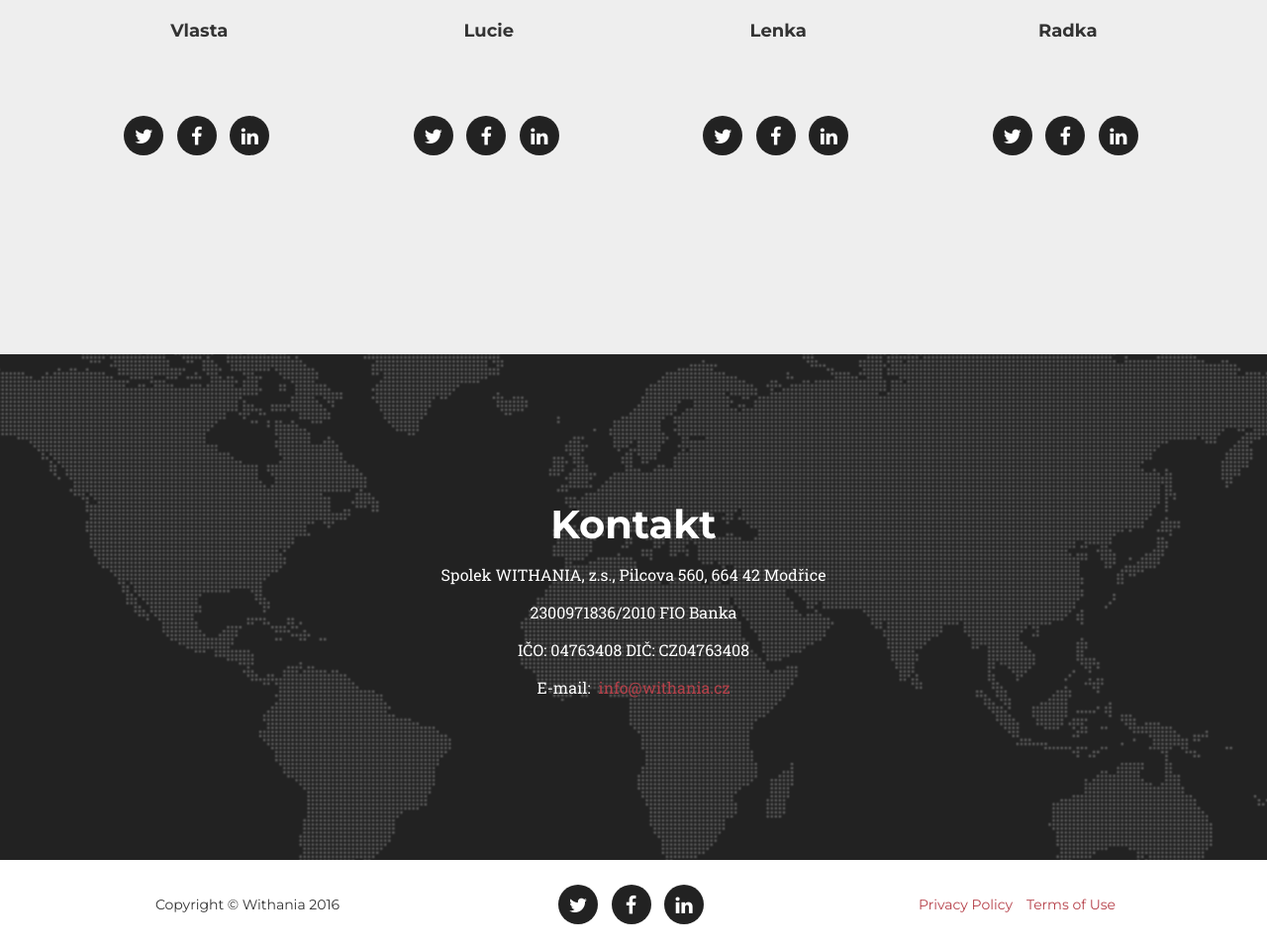
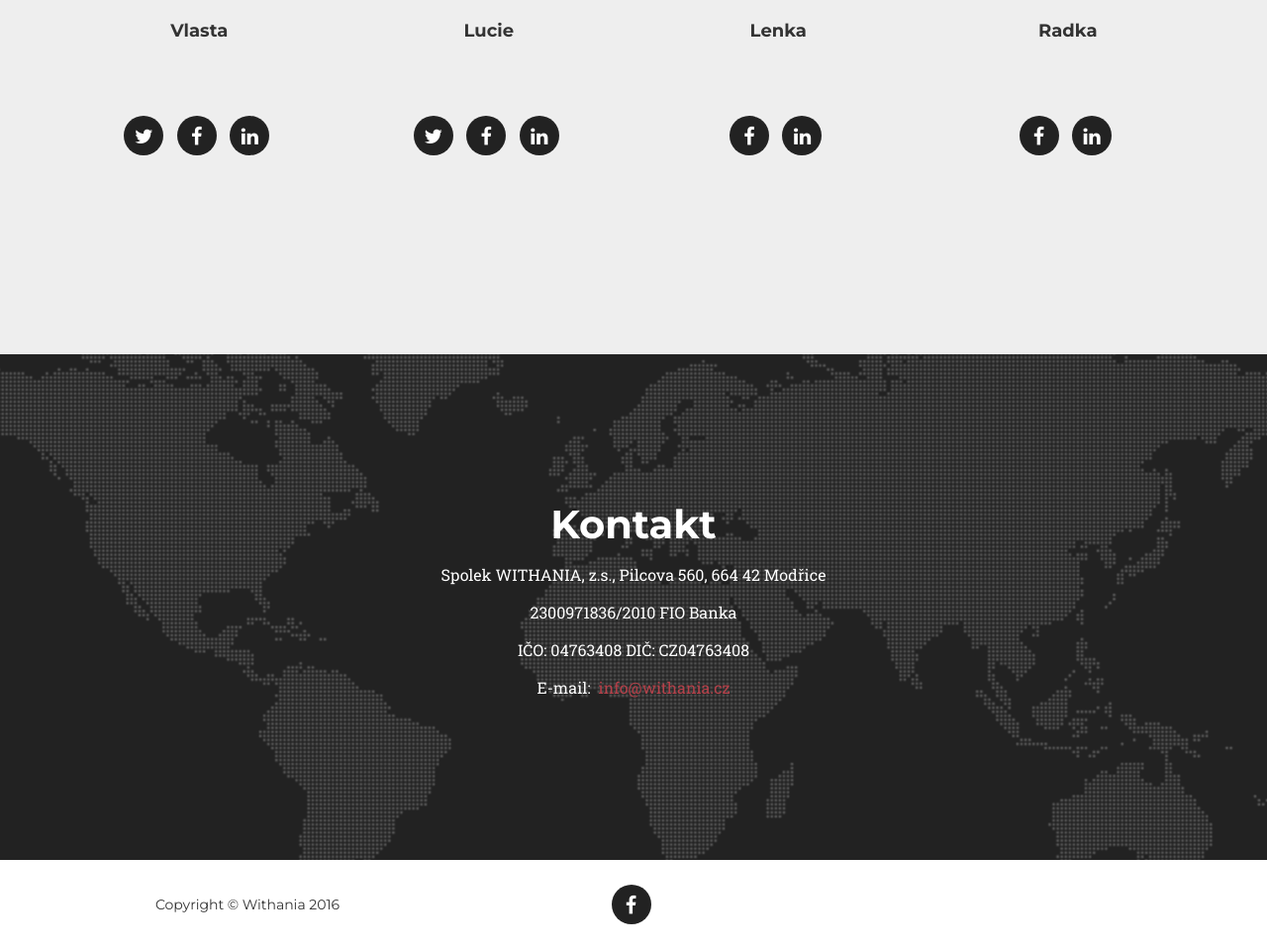
Before and after one commit to cesarova/withania, a website: page index.html in a window 1280 px wide. Shown: the part 3701-4660 px from the top of the page at 99% size. Drawn offline with nearby package versions, Linux system fonts and the light colour scheme; a web font is replaced by a local one.

Commit message:
kontakty u holek

```diff
--- a/index.html
+++ b/index.html
@@ -81,7 +81,7 @@
 
                 <div class="intro-heading">WITHANIA</div>
                 <div class="intro-lead-in">Dejme podnikání jiný smysl</div>
-                <a href="#services" class="page-scroll btn btn-xl">Chci vědět více</a>
+                <a href="#Portfolio" class="page-scroll btn btn-xl">Chci vědět více</a>
             </div>
         </div>
     </header>
@@ -312,11 +312,11 @@
                         <h4>Vlasta</h4>
                         <h3 class="section-subheading text-muted"></h3>
                         <ul class="list-inline social-buttons">
-                            <li><a href="#"><i class="fa fa-twitter"></i></a>
+                            <li><a href="https://twitter.com/VlastaSvitakova"><i class="fa fa-twitter"></i></a>
                             </li>
-                            <li><a href="#"><i class="fa fa-facebook"></i></a>
+                            <li><a href="https://www.facebook.com/vlasta.svitakova?fref=ts"><i class="fa fa-facebook"></i></a>
                             </li>
-                            <li><a href="#"><i class="fa fa-linkedin"></i></a>
+                            <li><a href="https://cz.linkedin.com/in/vlastasvitakova"><i class="fa fa-linkedin"></i></a>
                             </li>
                         </ul>
                     </div>
@@ -342,11 +342,10 @@
                         <h4>Lenka</h4>
                         <h3 class="section-subheading text-muted"></h3>
                         <ul class="list-inline social-buttons">
-                            <li><a href="#"><i class="fa fa-twitter"></i></a>
+
+                            <li><a href="https://www.facebook.com/lenka.olsanska.7?fref=ts"><i class="fa fa-facebook"></i></a>
                             </li>
-                            <li><a href="#"><i class="fa fa-facebook"></i></a>
-                            </li>
-                            <li><a href="#"><i class="fa fa-linkedin"></i></a>
+                            <li><a href="https://www.linkedin.com/in/lenka-olsanska-95898613"><i class="fa fa-linkedin"></i></a>
                             </li>
                         </ul>
                     </div>
@@ -357,11 +356,9 @@
                         <h4>Radka</h4>
                         <h3 class="section-subheading text-muted"></h3>
                         <ul class="list-inline social-buttons">
-                            <li><a href="#"><i class="fa fa-twitter"></i></a>
+                            <li><a href="https://www.facebook.com/radkavicarova?fref=ts"><i class="fa fa-facebook"></i></a>
                             </li>
-                            <li><a href="#"><i class="fa fa-facebook"></i></a>
-                            </li>
-                            <li><a href="#"><i class="fa fa-linkedin"></i></a>
+                            <li><a href="https://cz.linkedin.com/in/radka-vi%C4%8Darov%C3%A1-75363830"><i class="fa fa-linkedin"></i></a>
                             </li>
                         </ul>
                     </div>
@@ -433,20 +430,20 @@
                 </div>
                 <div class="col-md-4">
                     <ul class="list-inline social-buttons">
-                        <li><a href="#"><i class="fa fa-twitter"></i></a>
-                        </li>
+                        <!-- <li><a href="#"><i class="fa fa-twitter"></i></a>
+                        </li>-->
                         <li><a href="https://www.facebook.com/Withania-1522050784783218/?fref=ts"><i class="fa fa-facebook"></i></a>
                         </li>
-                        <li><a href="#"><i class="fa fa-linkedin"></i></a>
-                        </li>
+                        <!-- <li><a href="#"><i class="fa fa-linkedin"></i></a>
+                        </li> -->
                     </ul>
                 </div>
                 <div class="col-md-4">
                     <ul class="list-inline quicklinks">
-                        <li><a href="#">Privacy Policy</a>
+                        <!--<li><a href="#">Privacy Policy</a>
                         </li>
                         <li><a href="#">Terms of Use</a>
-                        </li>
+                        </li> -->
                     </ul>
                 </div>
             </div>
```
